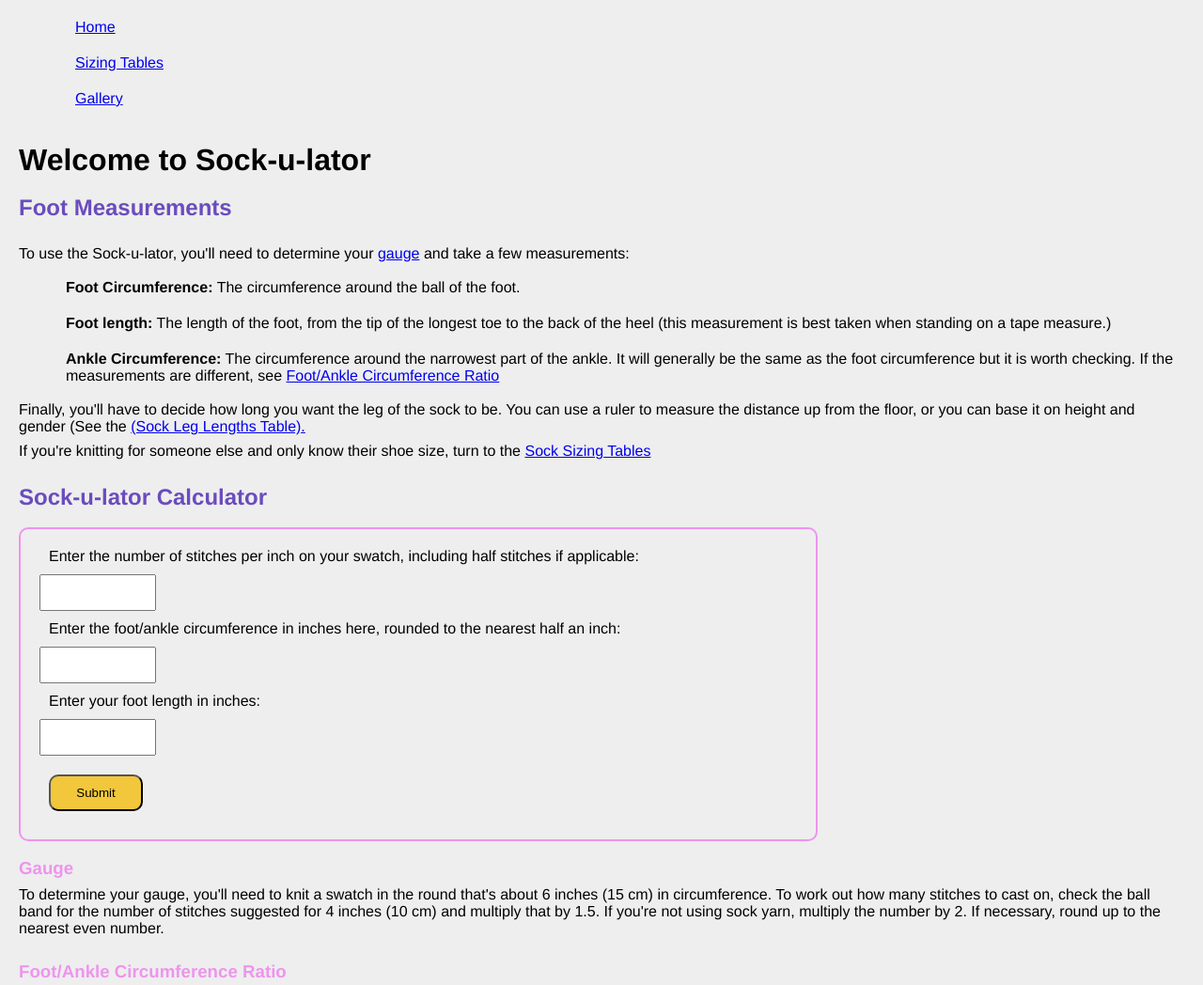
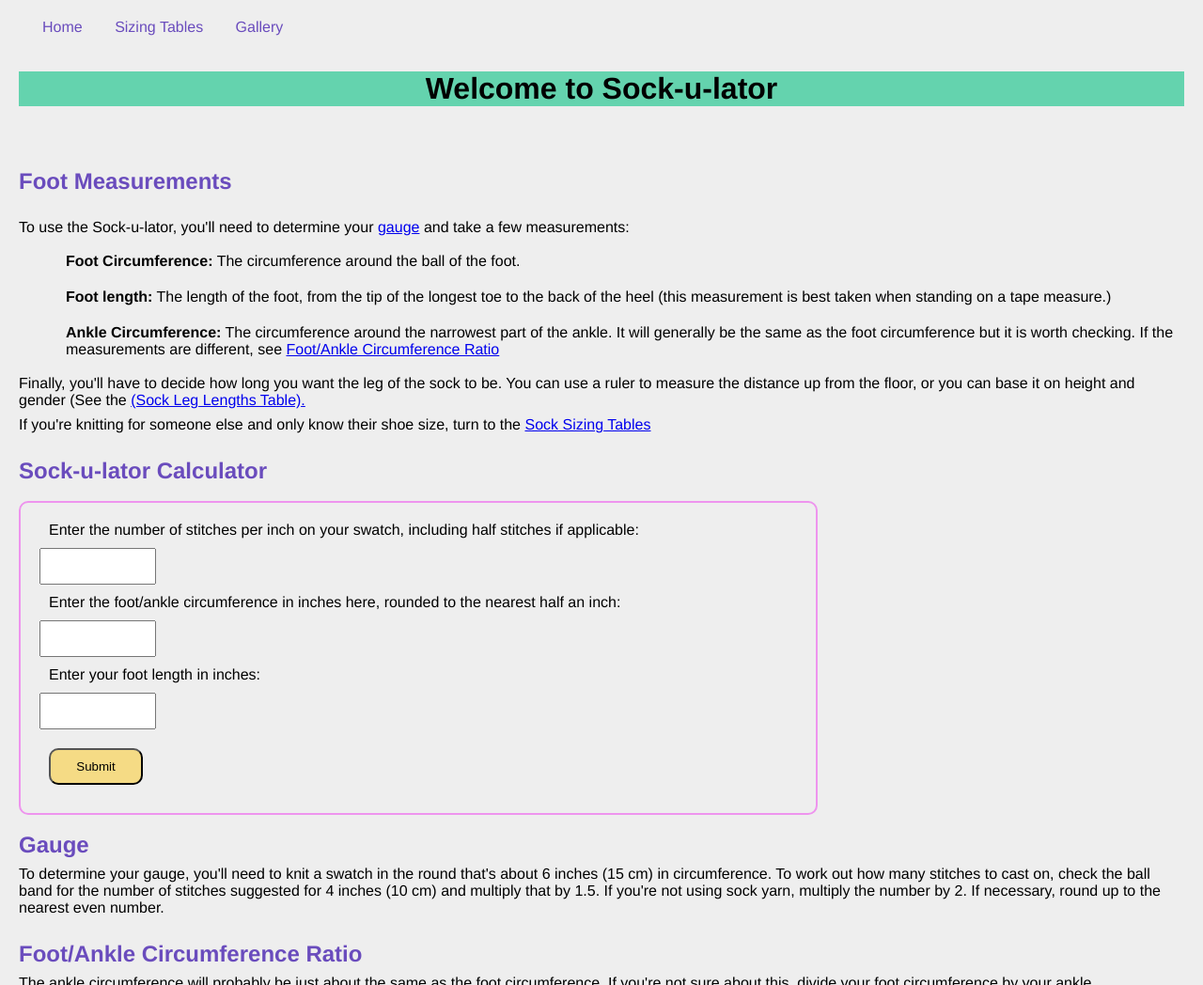
Before and after one commit to SarahKJohnson/Sock-u-lator, a plain HTML site: page src/sockulator.html in a window 1280 px wide. Shown: the top 1048 px of the page at 94% size. Drawn offline with Linux system fonts and the light colour scheme.

Commit message:
Styled header/footer

```diff
--- a/src/sockulator.css
+++ b/src/sockulator.css
@@ -25,7 +25,22 @@ header {
     padding: 10px;
 }
 
-nav a:visited
+nav a:visited,
+nav a:link {
+    color:rgb(106, 76, 189);
+    text-decoration: none;
+}
+
+nav > ul {
+    display: inline;
+    padding: 0;
+}
+
+nav > ul > li {
+    display: inline-block;
+    list-style: none;
+    margin: 0 5px 0 5px;
+}
 
 h1 {
     text-align: center;
@@ -58,6 +73,8 @@ li {
 
 main {
     display: block;
+    padding-top: 3em;
+    padding-bottom: 3em;
 }
 
 table {
@@ -94,7 +111,7 @@ input {
 
 #submit {
     padding: 10px;
-    background-color: rgb(242, 199, 59);
+    background-color: rgb(245, 219, 133);
     border-radius: 10px;
     margin-left: 10px;
 
--- a/src/sockulator.html
+++ b/src/sockulator.html
@@ -66,13 +66,13 @@
 
         <br>
         <div id="gauge-info"></div>
-            <h3>Gauge</h3>
+            <h2>Gauge</h2>
 
         <p>To determine your gauge, you'll need to knit a swatch in the round that's about 6 inches (15 cm) in circumference. To work out how many stitches to cast on, check the ball band for the number of stitches suggested for 4 inches (10 cm) and multiply that by 1.5. If you're not using sock yarn, multiply the number by 2. If necessary, round up to the nearest even number.</p>
 
         <br>
         <div id="ankle">
-        <h3 id="ankle">Foot/Ankle Circumference Ratio</h3>
+        <h2 id="ankle">Foot/Ankle Circumference Ratio</h2>
         </div>
         <p>The ankle circumference will probably be just about the same as the foot circumference. If you're not sure about this, divide your foot circumference by your ankle circumference. If your answer is greater than 1.1, your foot is larger than your ankle and you'll benefit from some adjustments to the fit. Similarly, if your answer is less than 0.9, your foot is smaller than your ankle and you'll also be better off making some adjustments.</p>
         <p>Put the ankle circumference in the Sock You Later to determine how many stitches to cast on, then try again with your foot circumference. Knit the leg as normal then end the gusset decreases when you hit the number of stitches based on the foot circumference. Be sure to adjust than so that half of them are on the inste and the other half on the sole before you begin the toe decreases.</p>
```
